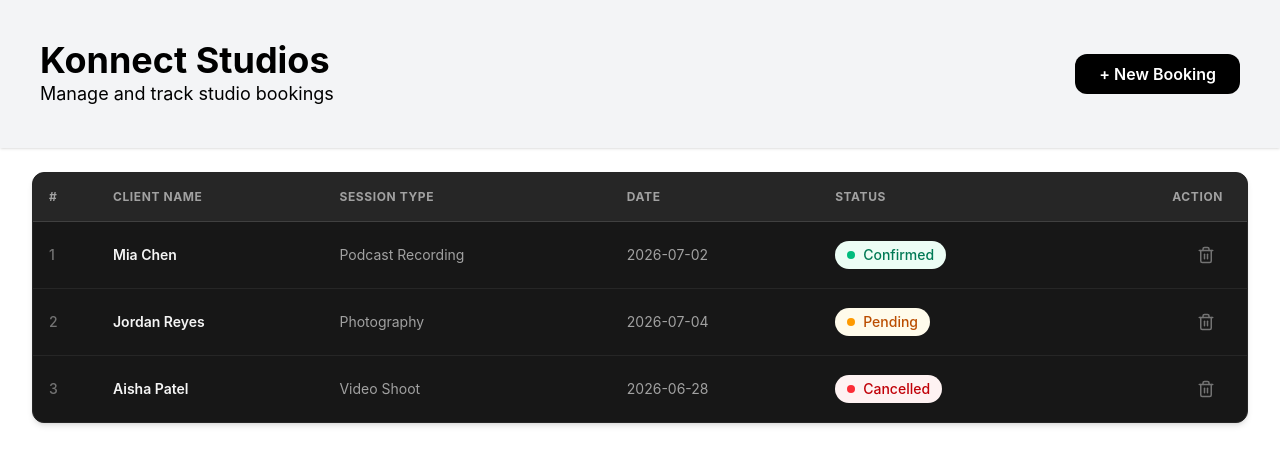
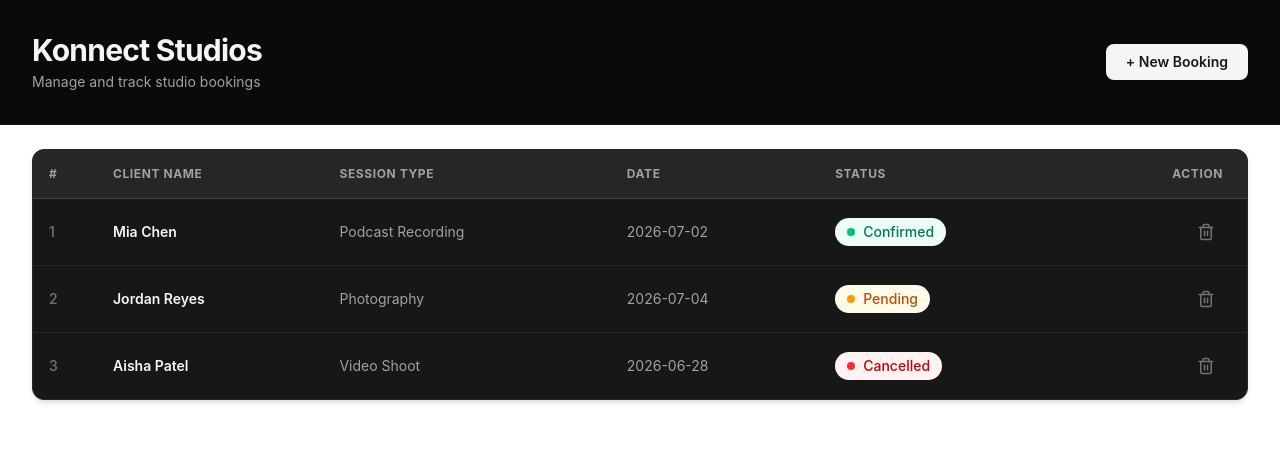
Before and after one commit to Ansar1503/KonnectStudios, a React (Vite) app: page / in a window 1280 px wide. Shown: the top 464 px of the page. Built offline with nearby package versions, Linux system fonts and the light colour scheme.

Commit message:
update header UI

```diff
--- a/src/components/DashboardHeader.tsx
+++ b/src/components/DashboardHeader.tsx
@@ -1,14 +1,14 @@
-
 function DashboardHeader() {
   return (
-    <div className="flex justify-between items-center p-10 bg-gray-100 shadow">
-        <div className="">
-            <h1 className="text-4xl font-bold">Konnect Studios</h1>
-            <p className="text-lg">Manage and track studio bookings</p>
+    <div className="flex justify-between items-center px-8 py-8 bg-neutral-950 border-b border-neutral-900">
+        <div>
+            <h1 className="text-3xl font-bold tracking-tight text-neutral-100">Konnect Studios</h1>
+            <p className="text-sm text-neutral-400 mt-1">Manage and track studio bookings</p>
         </div>
-        <button className="bg-black text-white px-6 py-2 font-semibold cursor-pointer rounded-xl hover:bg-gray-500">+ New Booking</button>
+        <button className="bg-neutral-100 text-neutral-900 px-5 py-2 text-sm font-semibold cursor-pointer rounded-lg hover:bg-neutral-200 active:scale-95 transition-all shadow-sm">
+            + New Booking
+        </button>
     </div>
-
   )
 }
 
```
